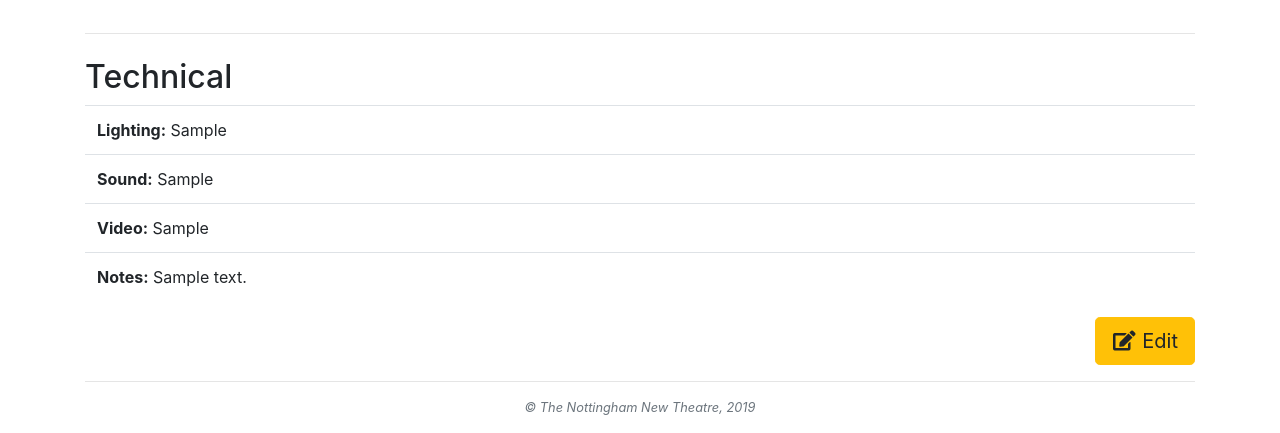
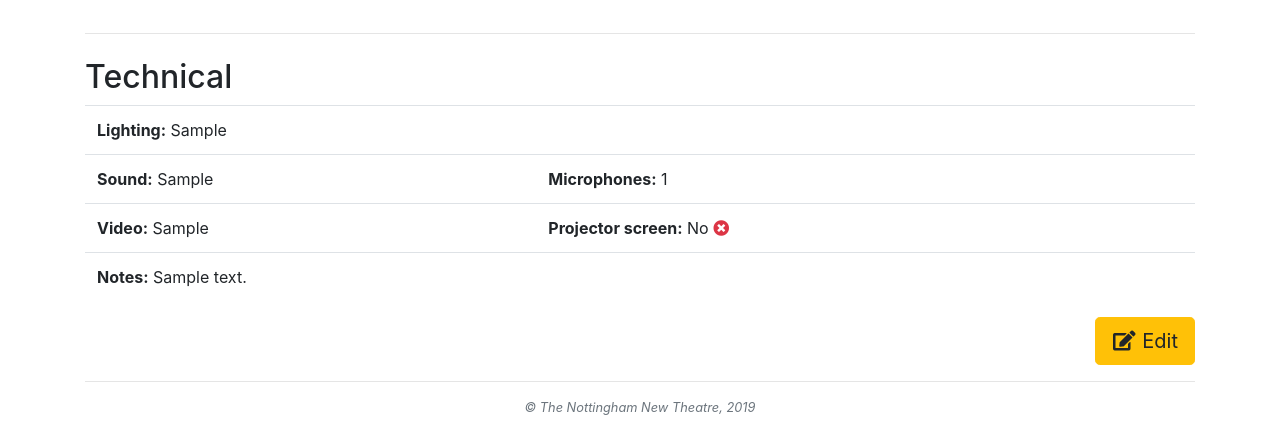
Before and after one commit to newtheatre/nt-stuff-reports, a Django app: page /show/1/requirements/ in a window 1280 px wide. Shown: the part 717-1150 px from the top of the page. Run offline with Django 3.2, Linux system fonts and the light colour scheme; a user stored in the database is signed in; tables that the repository leaves empty hold one stand-in row (values such as "Sample post"); some libraries are stand-ins or nearby versions.

Commit message:
Add mics and screens as distinct fields

```diff
--- a/stuff/admin.py
+++ b/stuff/admin.py
@@ -52,8 +52,8 @@ class RequirementAdmin(admin.ModelAdmin):
 		('Technical', {
 			'fields': (
 				'lighting',
-				'sound',
-				'video',
+				('sound', 'microphones'),
+				('video', 'projector_screen'),
 				'tech_notes'
 			),
 		}),
--- a/stuff/models.py
+++ b/stuff/models.py
@@ -150,10 +150,12 @@ class Requirement(models.Model):
 		max_length=250,
 		default='None',
 	)
+	microphones = models.IntegerField(default=0, help_text="How many microphones are being used?")
 	video = models.CharField(
 		max_length=250,
 		default = 'None',
 	)
+	projector_screen = models.BooleanField(default=False, help_text="Does this show require a projector screen?")
 	tech_notes = models.TextField(blank=True)
 
 	def __str__(self):
--- a/stuff/templates/stuff/requirements-detail.html
+++ b/stuff/templates/stuff/requirements-detail.html
@@ -55,16 +55,18 @@
 	<div class="col"><h2>Technical</h2>
 		<table class="table">
 			<tr>
-				<td><strong>Lighting:</strong> {{ requirement.lighting }}</td>
+				<td colspan="2"><strong>Lighting:</strong> {{ requirement.lighting }}</td>
 			</tr>
 			<tr>
 				<td><strong>Sound:</strong> {{ requirement.sound }}</td>
+				<td><strong>Microphones:</strong> {{ requirement.microphones }}</td>
 			</tr>
 			<tr>
 				<td><strong>Video:</strong> {{ requirement.video }}</td>
+				<td><strong>Projector screen:</strong> {{ requirement.fire_alarm_disabled|yesno:"Yes <i class='fa fa-check-circle text-success'></i>,No <i class='fa fa-times-circle text-danger'></i>"|safe }}</td>
 			</tr>
 			<tr>
-				<td><strong>Notes:</strong> {% if not requirement.tech_notes %}<em>None</em>{% else %}{{ requirement.tech_notes }}{% endif %}</td>
+				<td colspan="2"><strong>Notes:</strong> {% if not requirement.tech_notes %}<em>None</em>{% else %}{{ requirement.tech_notes }}{% endif %}</td>
 			</tr>
 		</table>
 	</div>
```
Also changed, not shown: stuff/migrations/0025_auto_20190615_1212.py (added).
